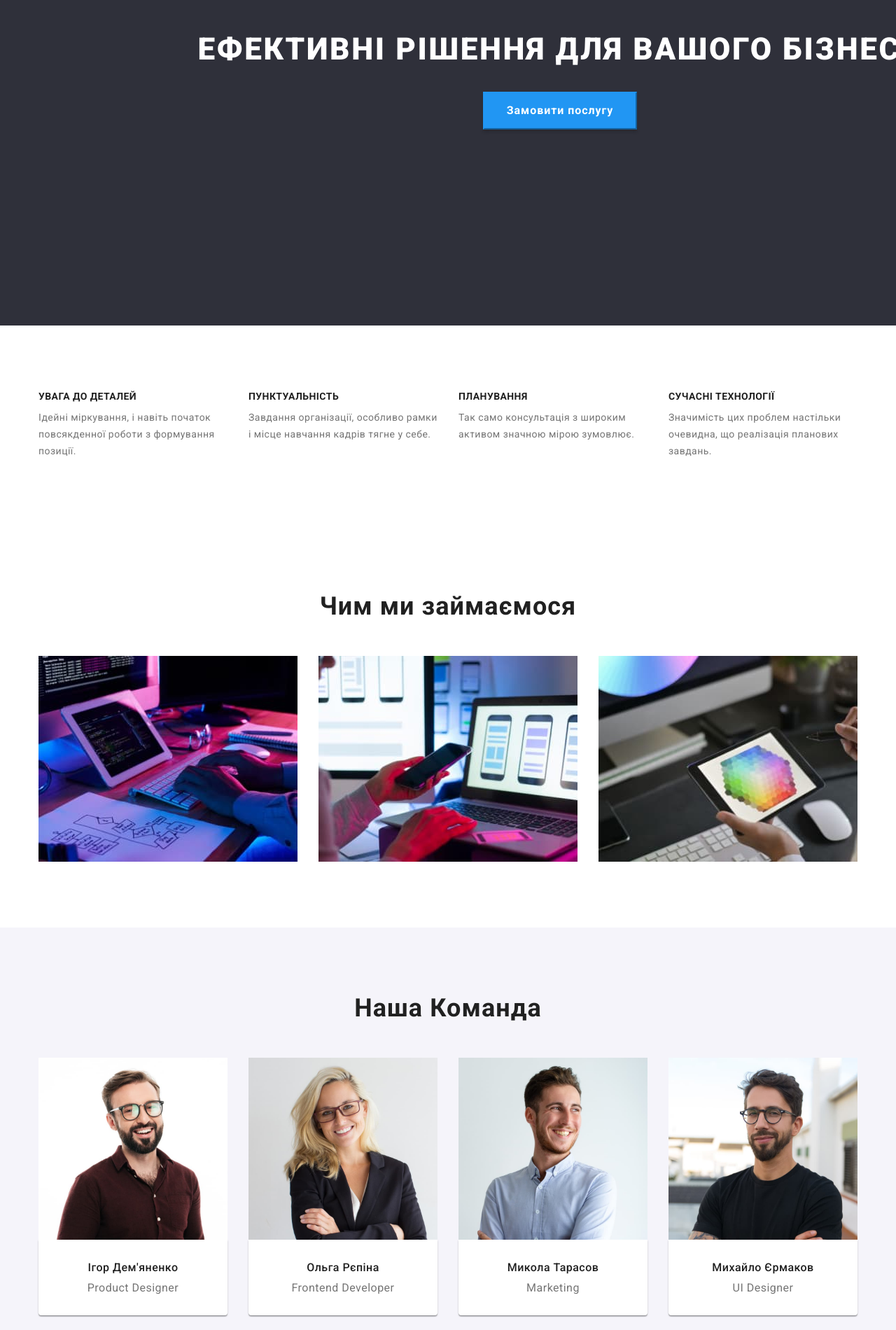
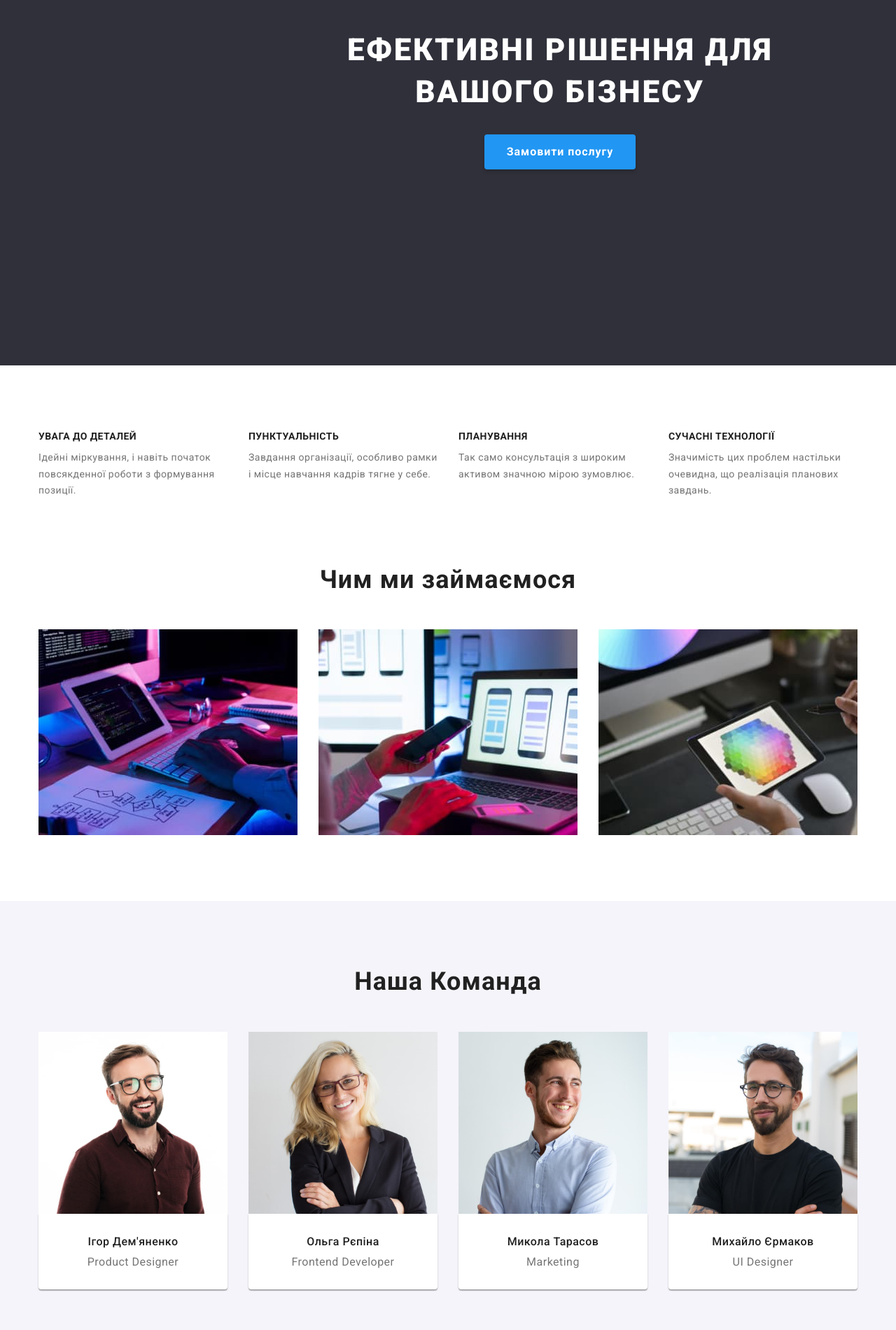
Before and after one commit to Djucbko/goit-markup-hw-03, a plain HTML site: page index.html in a window 1280 px wide. Shown: the part 240-2140 px from the top of the page at 70% size. Drawn offline with nearby package versions, Linux system fonts and the light colour scheme.

Commit message:
correction

```diff
--- a/css/styles.css
+++ b/css/styles.css
@@ -57,7 +57,7 @@ img {
   padding-bottom: 94px;
 }
 .header{
-  border-bottom: 1px solid var(--hover-logo-buttonfont-color);
+  border: 1px solid #ECECEC;
 }
 .main-nav {
   display: flex;
@@ -150,7 +150,8 @@ img {
   background-color: var(--hover-logo-buttonfont-color);
   color: #ffffff;
   box-shadow: 0px 4px 4px rgba(0, 0, 0, 0.15);
-  border-color: var(--hover-logo-buttonfont-color);
+  border: none;
+  border-radius: 4px;
   text-align: center;
   font-weight: 700;
   font-family: 'Roboto', sans-serif;
@@ -167,9 +168,11 @@ img {
 /*features*/
 .features-list {
   display: flex;
-  }
-.features-list .text:not(:last-child) {
-  margin-right: 30px;
+  margin-left: calc(-1 * var(--card-set-gap));
+}
+.features-list>.text{
+  flex-basis: calc(100% / 4 - var(--card-set-gap));;
+  margin-left:var(--card-set-gap);
 }
 
 .text {
@@ -189,6 +192,9 @@ img {
   font-style: normal;
   font-size: 14px;
   line-height: 1.71;
+}
+.what-we-do{
+  padding-top: 0;
 }
 .imgs-list {
   display: flex;
@@ -225,13 +231,14 @@ img {
 
 .our-team {
   background-color: #f5f4fa;
-}
+  }
 .our-team-list {
   display: flex;
-
+  margin-left: calc(-1 * var(--card-set-gap));
 }
-.our-team-list .team:not(:last-child) {
-  margin-right: 30px;
+.our-team-list > .team {
+  flex-basis: calc(100% / 4 - var(--card-set-gap));
+  margin-left: var(--card-set-gap);
 }
 .background {
   width: 270px;
@@ -258,9 +265,7 @@ img {
   padding-top: 60px;
   padding-bottom: 60px;
 background-color: #2f303a;
-
-  }
-
+}
 .logo {
   color: #2196f3;
   font-family: 'Raleway';
@@ -336,7 +341,8 @@ background-color: #2f303a;
   font-size: 16px;
   line-height: 1.62;
   letter-spacing: 0.03em;
-  border-color: #f5f4fa;
+  border:none;
+  border-radius: 4px;
   color: var(--text-color);
   cursor: pointer;
 }
@@ -356,8 +362,6 @@ background-color: #2f303a;
 .card-set{
   display: flex;
   flex-wrap: wrap;
-  padding: 0;
-  margin: 0;
   margin-top: calc(-1 * var(--card-set-gap));
   margin-left:calc(-1 * var(--card-set-gap));
 }
@@ -367,8 +371,9 @@ background-color: #2f303a;
  margin-top: var(--card-set-gap);
 }
 .p-card {
-  padding: 20px 24px 4px 24px;
+  padding: 20px 24px;
   border: 1px solid #EEEEEE;
+  border-top: none;
 }
 
 .p-title {
--- a/index.html
+++ b/index.html
@@ -32,7 +32,7 @@
 
     <main>
       <section class="hero">
-        <h1 class="hero-title">Ефективні рішення для вашого бізнесу</h1>
+        <h1 class="hero-title">Ефективні рішення для <br>вашого бізнесу</br></h1>
         <button type="button" class="button">Замовити послугу</button>
       </section>
       <section class="section">
@@ -66,7 +66,7 @@
         </ul>
         </div>
       </section>
-      <section class="section">
+      <section class="section what-we-do">
         <div class="container">
         <h2 class="title">Чим ми займаємося</h2>
         <ul class="list imgs-list">
```
Also changed, not shown: portfolio.html (+1 -1 lines).
